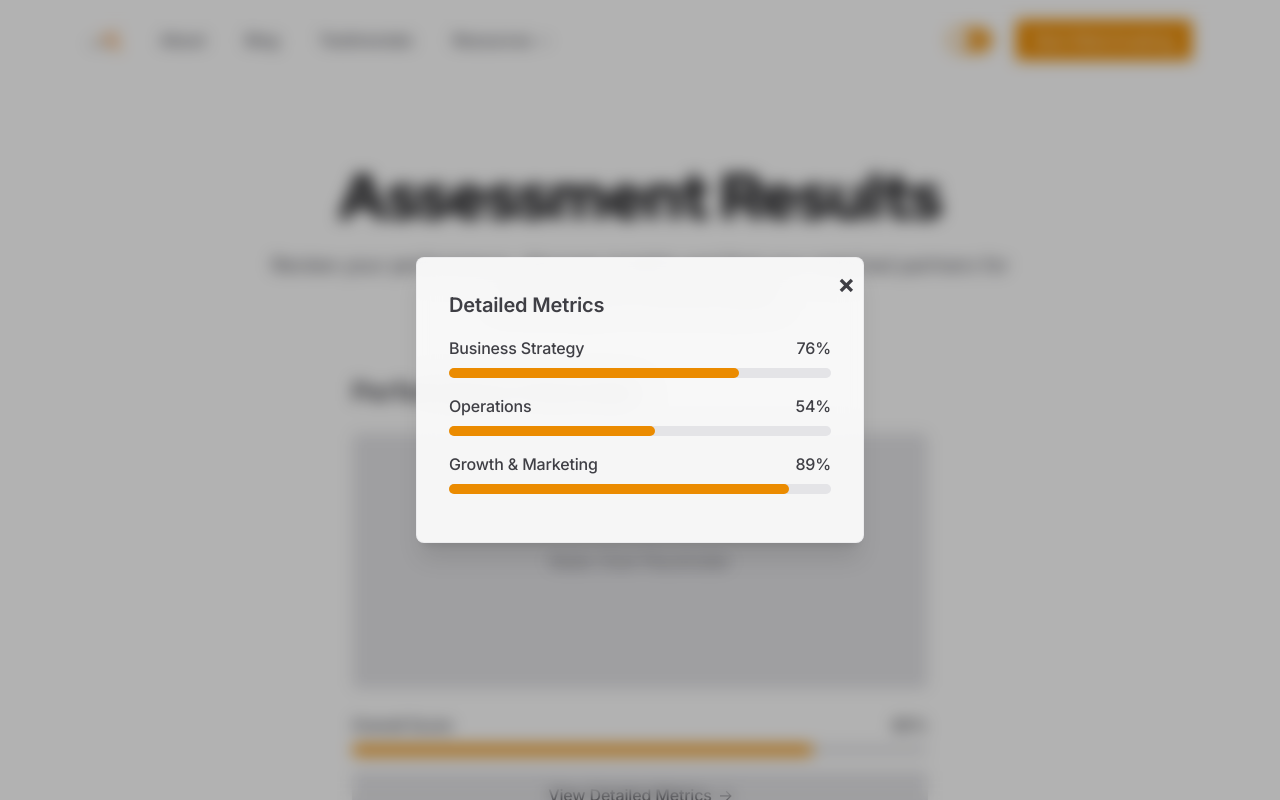
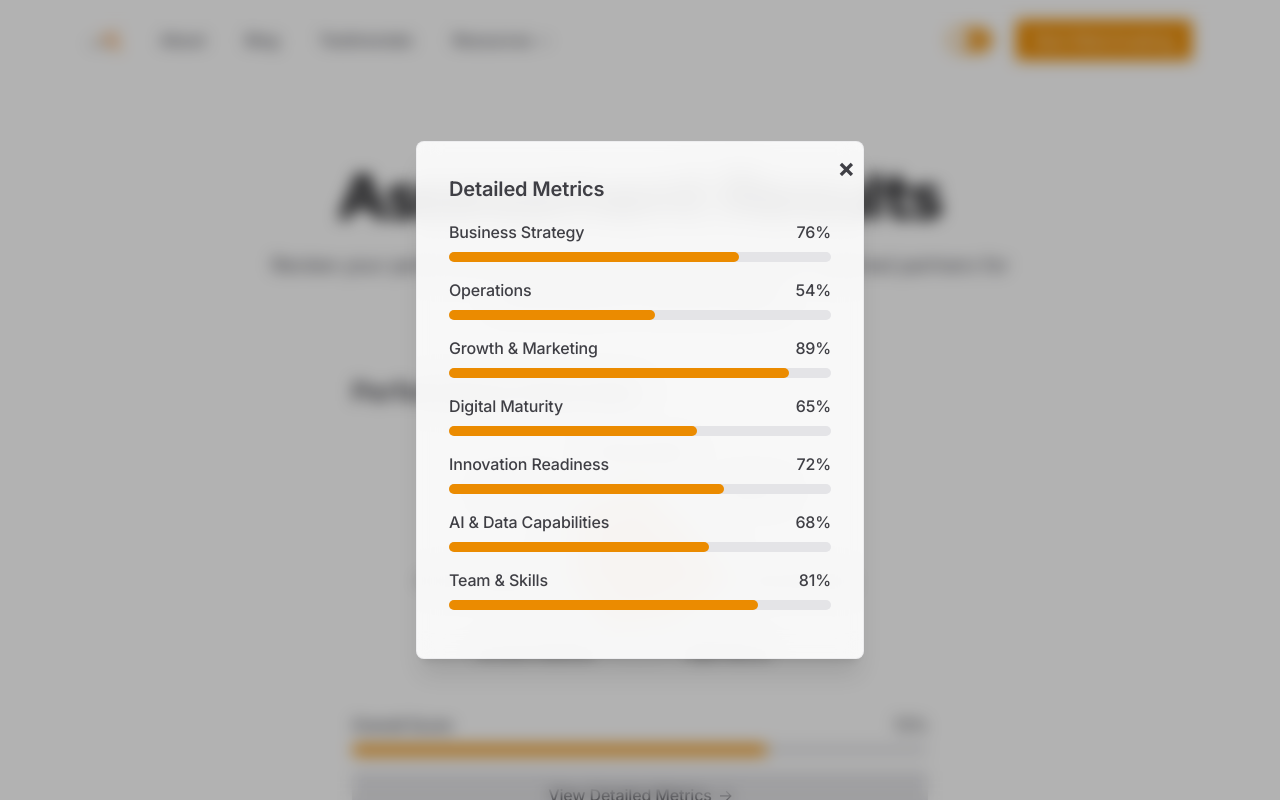
Before and after one commit to artifig/tehnopol-matchmaking, a Next.js app: page /assessment/results in a window 1280 px wide. Both pictures are taken after a click on the button "View Detailed Metrics". Shown: the top 800 px of the page. Built offline with nearby package versions, Linux system fonts and the light colour scheme.

Commit message:
Add Recharts and Lucide React dependencies, and implement RadarChart component in results page for performance metrics visualization. Update overall score calculation and metrics display for enhanced user experience.

```diff
--- a/app/assessment/results/page.tsx
+++ b/app/assessment/results/page.tsx
@@ -2,6 +2,7 @@
 
 import React from "react";
 import Modal from '@/components/utils/modal';
+import { ResponsiveContainer, RadarChart as RechartsRadarChart, PolarGrid, PolarAngleAxis, Radar, Tooltip } from 'recharts';
 
 interface Provider {
   name: string;
@@ -52,6 +53,20 @@ export default function ResultsPage() {
     }
   ];
 
+  const metrics = {
+    "Business Strategy": 76,
+    "Operations": 54,
+    "Growth & Marketing": 89,
+    "Digital Maturity": 65,
+    "Innovation Readiness": 72,
+    "AI & Data Capabilities": 68,
+    "Team & Skills": 81
+  };
+
+  const overallScore = Math.round(
+    Object.values(metrics).reduce((sum, value) => sum + value, 0) / Object.values(metrics).length
+  );
+
   return (
     <section className="relative">
       <div className="max-w-6xl mx-auto px-4 sm:px-6 relative">
@@ -67,10 +82,10 @@ export default function ResultsPage() {
           {/* Radar Chart Section */}
           <div className="max-w-xl mx-auto w-full mb-12">
             <h2 className="text-2xl font-semibold mb-6 text-gray-700 dark:text-gray-300">Performance Overview</h2>
-            <div className="w-full h-64 flex items-center justify-center mb-6 bg-gray-200 dark:bg-gray-700 rounded-md">
+            <div className="w-full h-64 mb-6">
               <RadarChart />
             </div>
-            <MetricItem title="Overall Score" value={80} />
+            <MetricItem title="Overall Score" value={overallScore} />
             <button
               onClick={() => setIsMetricsModalOpen(true)}
               className="btn text-gray-700 dark:text-gray-300 bg-gray-200 dark:bg-gray-700 hover:bg-gray-300 dark:hover:bg-gray-600 w-full flex items-center justify-center"
@@ -163,6 +178,10 @@ export default function ResultsPage() {
               <MetricItem title="Business Strategy" value={76} />
               <MetricItem title="Operations" value={54} />
               <MetricItem title="Growth & Marketing" value={89} />
+              <MetricItem title="Digital Maturity" value={65} />
+              <MetricItem title="Innovation Readiness" value={72} />
+              <MetricItem title="AI & Data Capabilities" value={68} />
+              <MetricItem title="Team & Skills" value={81} />
             </div>
           </div>
         </Modal>
@@ -172,9 +191,49 @@ export default function ResultsPage() {
 }
 
 function RadarChart() {
+  const data = [
+    { category: "Business Strategy", value: 76 },
+    { category: "Operations", value: 54 },
+    { category: "Growth & Marketing", value: 89 },
+    { category: "Digital Maturity", value: 65 },
+    { category: "Innovation Readiness", value: 72 },
+    { category: "AI & Data Capabilities", value: 68 },
+    { category: "Team & Skills", value: 81 }
+  ];
+
   return (
-    <div className="w-full h-full flex items-center justify-center">
-      <span className="text-gray-500 dark:text-gray-300">Radar Chart Placeholder</span>
+    <div className="w-full h-full">
+      <ResponsiveContainer width="100%" height="100%">
+        <RechartsRadarChart data={data}>
+          <PolarGrid gridType="circle" />
+          <PolarAngleAxis dataKey="category" tick={{ fill: 'currentColor', fontSize: 12 }} />
+          <Radar
+            name="Performance"
+            dataKey="value"
+            stroke="rgb(249, 115, 22)"
+            fill="rgb(249, 115, 22)"
+            fillOpacity={0.3}
+          />
+          <Tooltip
+            content={({ active, payload }: { active?: boolean; payload?: Array<any> }) => {
+              if (!active || !payload?.length) return null;
+              return (
+                <div className="rounded-lg border bg-white dark:bg-gray-800 p-2 shadow-sm">
+                  <div className="flex items-center gap-2">
+                    <div className="h-2 w-2 rounded-full bg-orange-500" />
+                    <span className="text-sm text-gray-600 dark:text-gray-300">
+                      {payload[0].payload.category}
+                    </span>
+                    <span className="text-sm font-medium text-gray-900 dark:text-gray-100">
+                      {payload[0].value}%
+                    </span>
+                  </div>
+                </div>
+              );
+            }}
+          />
+        </RechartsRadarChart>
+      </ResponsiveContainer>
     </div>
   );
 }
--- a/package.json
+++ b/package.json
@@ -19,11 +19,13 @@
     "@types/react-dom": "19.0.3",
     "aos": "3.0.0-beta.6",
     "date-fns": "^4.1.0",
+    "lucide-react": "^0.483.0",
     "next": "15.1.6",
     "next-mdx-remote": "^5.0.0",
     "next-themes": "^0.4.4",
     "react": "19.0.0",
     "react-dom": "19.0.0",
+    "recharts": "^2.15.1",
     "rehype-pretty-code": "^0.14.0",
     "swiper": "^8.4.7",
     "typescript": "^5.7.3"
```
Also changed, not shown: 1 other file (tests, documents, lock files or other folders).
